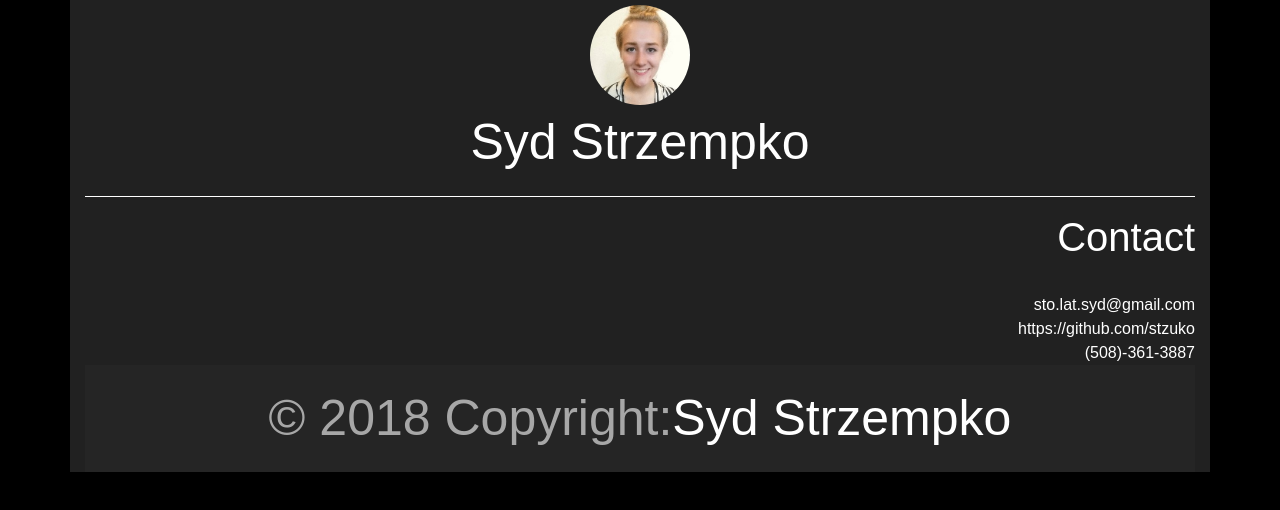
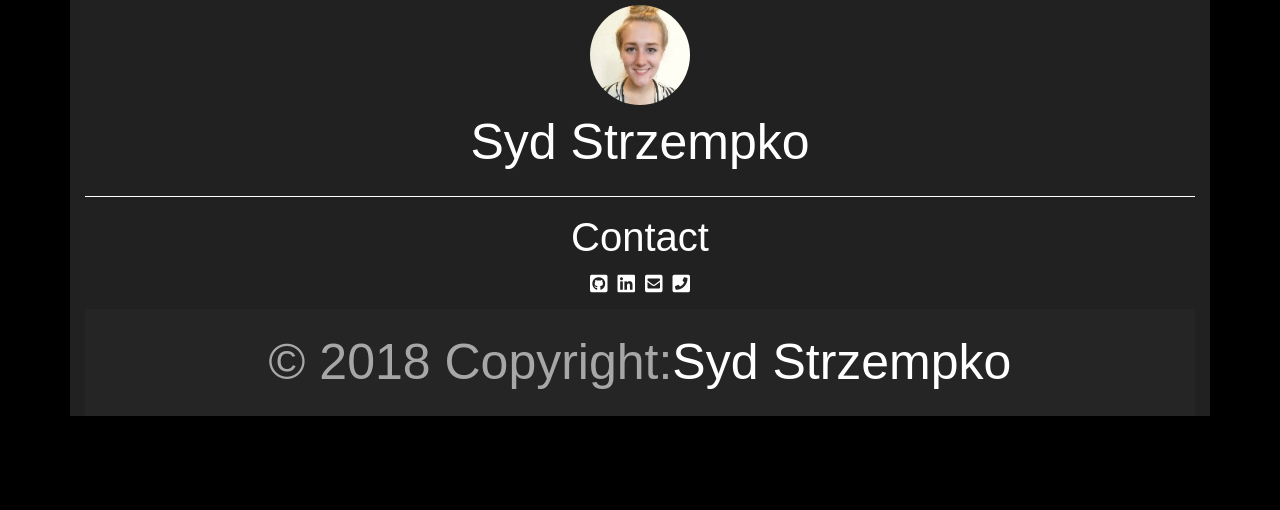
Before and after one commit to stzuko/home, a React (Create React App) app: page /contact in a window 1280 px wide. Shown: the top 510 px of the page. Built offline with nearby package versions, Linux system fonts and the light colour scheme; a web font is replaced by a local one.

Commit message:
CONTACT; centered img for WORK

```diff
--- a/public/index.html
+++ b/public/index.html
@@ -11,7 +11,7 @@
     <!-- Google Fonts -->
     <link href="https://fonts.googleapis.com/css?family=Federo" rel="stylesheet">
     <!-- Font Awesome -->
-    <link rel="stylesheet" href="https://maxcdn.bootstrapcdn.com/font-awesome/4.7.0/css/font-awesome.min.css">
+    <link rel="stylesheet" href="https://use.fontawesome.com/releases/v5.5.0/css/all.css" integrity="sha384-B4dIYHKNBt8Bc12p+WXckhzcICo0wtJAoU8YZTY5qE0Id1GSseTk6S+L3BlXeVIU" crossorigin="anonymous">
     <!-- Bootstrap core CSS -->
     <link href="https://cdnjs.cloudflare.com/ajax/libs/twitter-bootstrap/4.1.3/css/bootstrap.min.css" rel="stylesheet">
     <!-- Material Design Bootstrap -->
--- a/src/Art.js
+++ b/src/Art.js
@@ -2,7 +2,9 @@ import React from 'react'
 
 const Art = () => (
   <art>
-    Art page!
+    <div className='container elegant-color-dark'>
+      Coming Soon
+    </div>
   </art>
 )
 
--- a/src/Contact.js
+++ b/src/Contact.js
@@ -3,15 +3,23 @@ import React from 'react'
 const Contact = () => (
   <contact>
     <div className='container elegant-color-dark'>
-      <div className='row text-right'>
+      <div className='row text-center padded-bottom'>
         <div className='col-sm'>
           <h1>Contact</h1>
-          <br />
-          sto.lat.syd@gmail.com
-	  <br />
-	  https://github.com/stzuko
-          <br />
-          (508)-361-3887
+	  <span class='text-center icon-wrapper'>
+	    <a href="https://github.com/stzuko">
+	      <i class="fab fa-github-square"></i>
+	    </a>
+	    <a href="https://www.linkedin.com/in/sydney-strzempko-99329abb/">
+	      <i class="fab fa-linkedin"></i>
+	    </a>
+            <a href="mailto:sto.lat.syd@gmail.com">
+	      <i class="fas fa-envelope-square"></i>
+	    </a>
+	    <a href="tel:+15083613887">
+	      <i class="fas fa-phone-square"></i>
+            </a>
+	  </span>
         </div>
       </div>
     </div>
--- a/src/Work.js
+++ b/src/Work.js
@@ -21,11 +21,10 @@ function AllJobs(){
 }
 
 function SingleJob(props){
-  console.log(props.key);
   return (
     <div className='container elegant-color-dark'>
       <Title role={props.props.text.role} project={props.props.text.project} org={props.props.text.org} />
-      <Image path={props.props.img.path} alt={props.props.img.alt} />
+      <div className='container img-container'><Image path={props.props.img.path} alt={props.props.img.alt} /></div>
       <Collapsible desc={props.props.text.desc} />
     </div>
   )
@@ -54,7 +53,7 @@ function Title(props){
 }
 
 function Image(props){
-  return <img src={props.path} alt={props.alt} className="work-img"/>
+  return <img src={window.location.origin + props.path} alt={props.alt} className="work-img"/>
 }
 
 function Collapsible(props){
--- a/src/index.css
+++ b/src/index.css
@@ -5,6 +5,9 @@ body {
   font-family: 'Federo', sans-serif;
   color:white;
   text-decoration:none;
+}
+.padded-bottom {
+  padding-bottom: 10px;
 }
 #work {
   background: center no-repeat url('./img/work.jpg') ;
@@ -15,9 +18,12 @@ body {
 #contact {
   background: center no-repeat url('./img/contact.jpg');
 }
+.img-container {
+  width: 80%;
+  margin: 0 auto;
+}
 .work-img {
-  margin: 0 auto;
-  width: 80%;
+  width: 100%;
 }
 .rounded-circle {
   margin: 5px auto 0px;
@@ -27,6 +33,10 @@ body {
 }
 .center-link {
   margin: 0 auto;
+}
+.icon-wrapper > * {
+  font-size: 20px;
+  margin: 0 5px;
 }
 a {
   color: #ffffff;
```
